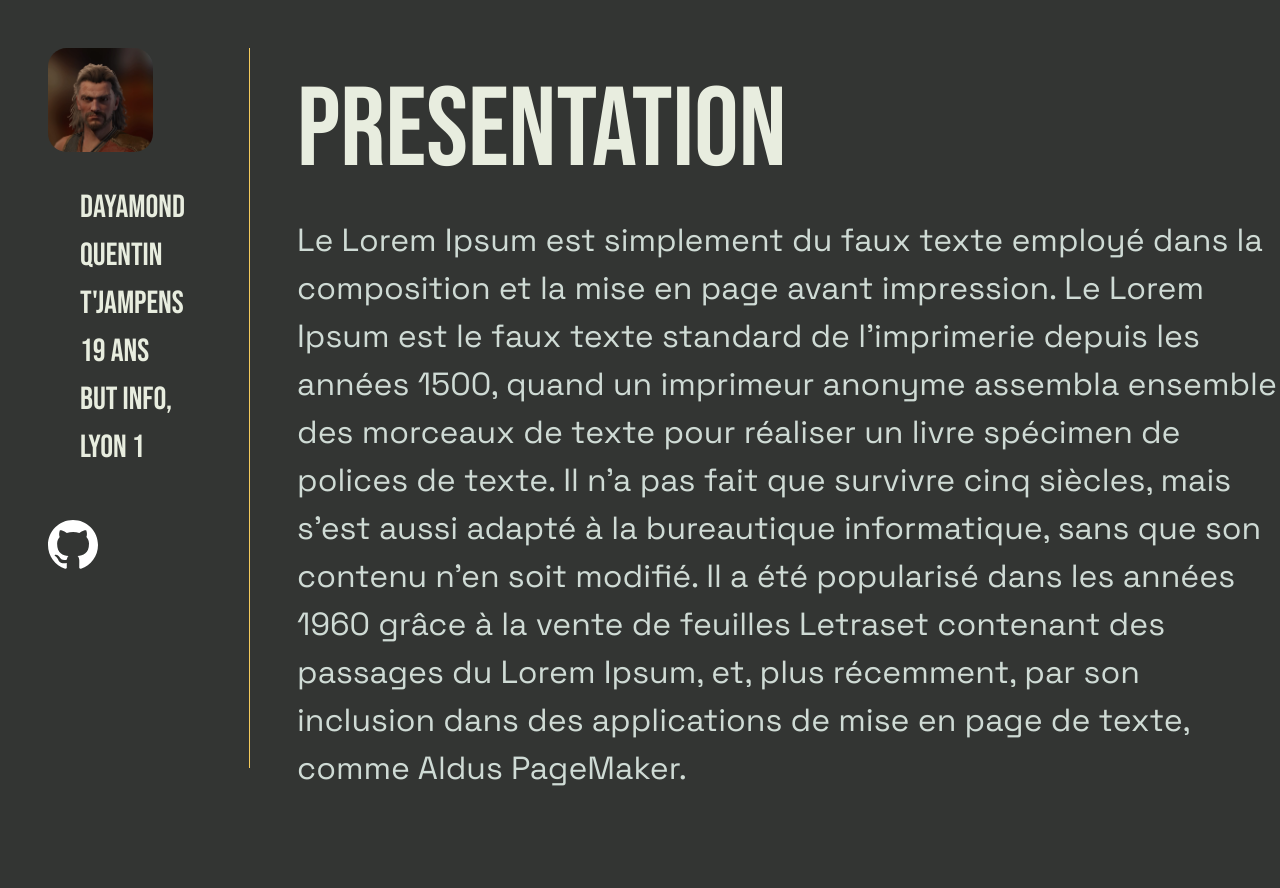
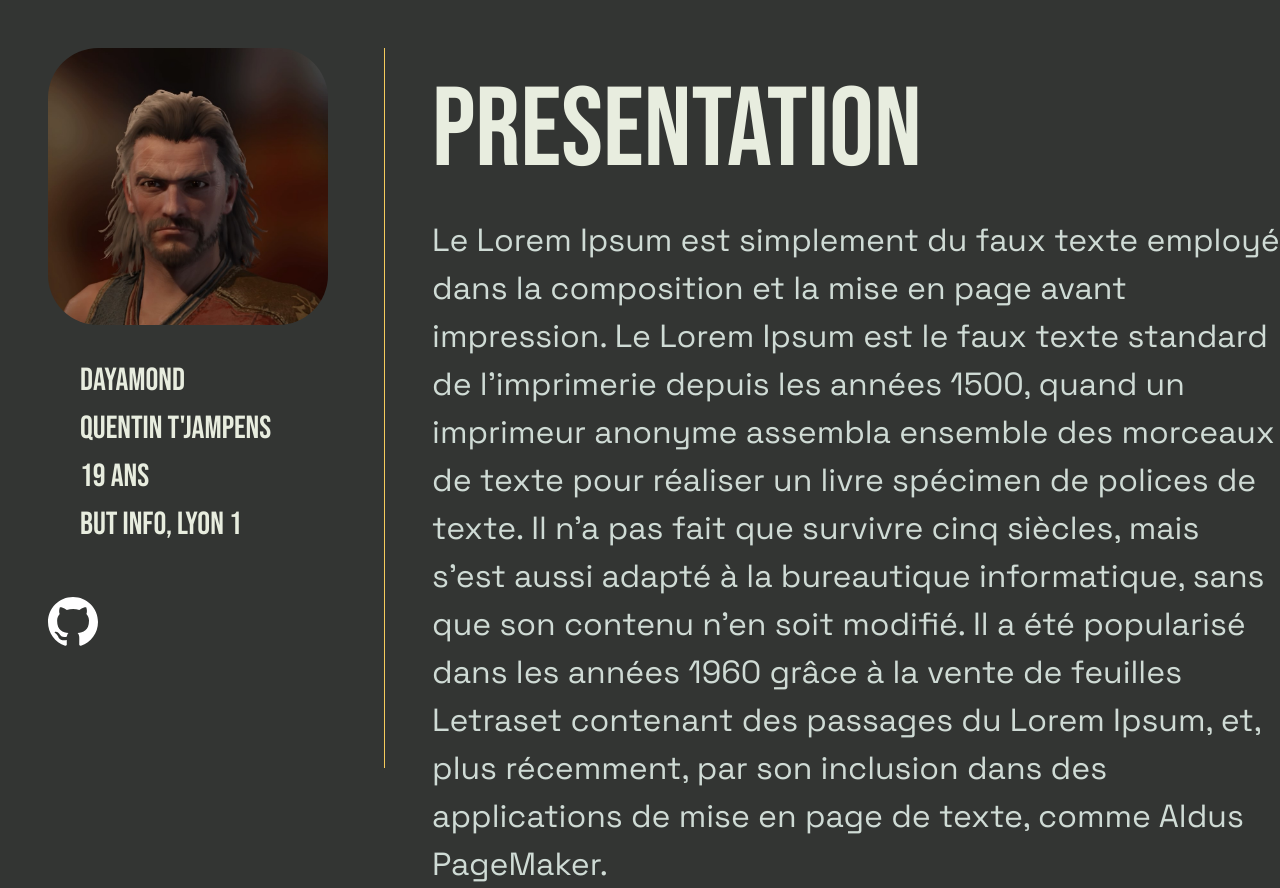
Before and after one commit to Pyramond/dayamond.fr, a Next.js app: page / in a window 1280 px wide. Before the commit the page ends 816 px from the top, so only its background shows below. Built offline with nearby package versions, Linux system fonts and the light colour scheme.

Commit message:
style: ajust margin and width

```diff
--- a/src/components/profile/profile.module.css
+++ b/src/components/profile/profile.module.css
@@ -1,8 +1,9 @@
 .profile {
-    margin: 3em;
+    margin: 3em 0.5em 3em 3em;
     display: flex;
     flex-direction: column;
     align-items: start;
+    min-width: 35vh;
 }
 
 .profile_picture {
```
